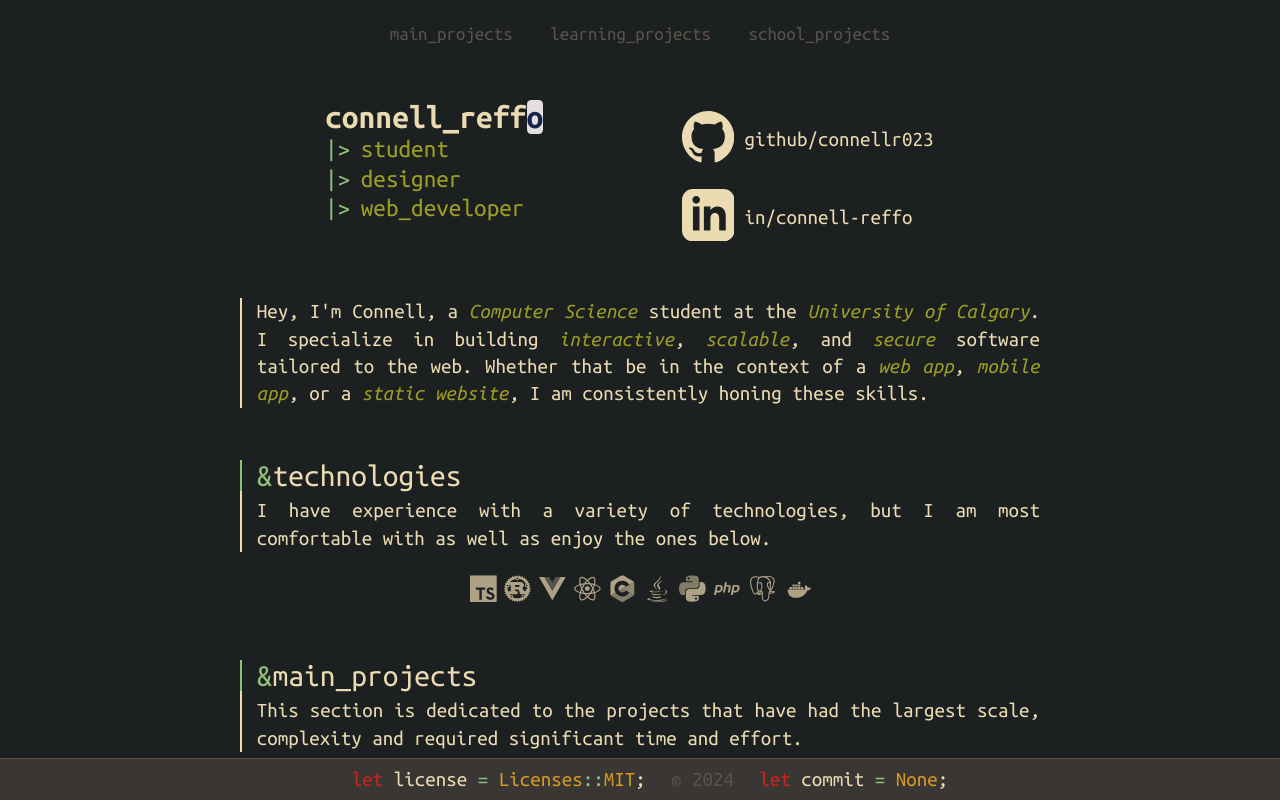
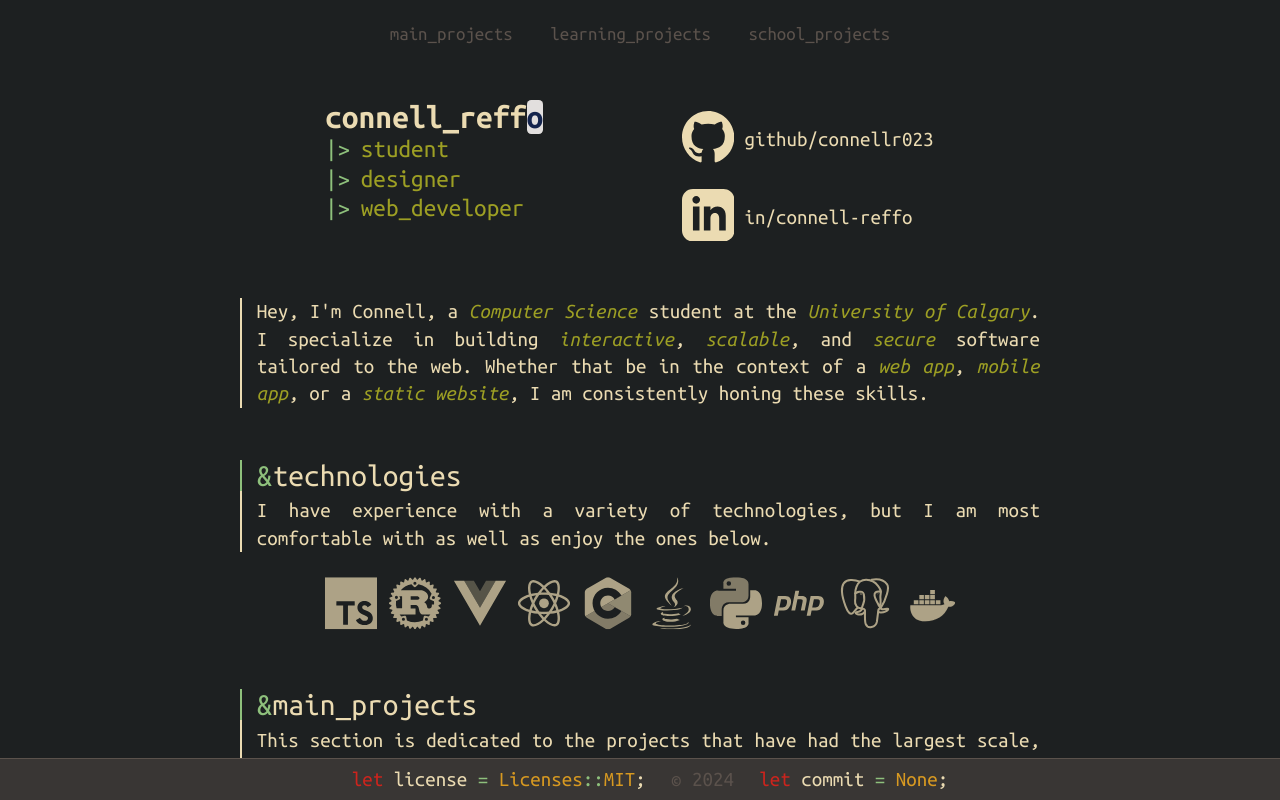
Before and after one commit to connellr023/connellr023.github.io, a SvelteKit app: page / in a window 1280 px wide. Shown: the top 800 px of the page. Built offline with nearby package versions, Linux system fonts and the light colour scheme; no server answers.

Commit message:
Minor updates

```diff
--- a/src/styles/variables.scss
+++ b/src/styles/variables.scss
@@ -26,7 +26,7 @@ $lang-svelte: #ff3e00;
 $mobile-breakpoint: 460px;
 $max-content-width: 800px;
 
-$tech-icon-size: clamp(25px, 2.4lvw, 90px);
+$tech-icon-size: clamp(25px, 5lvw, 60px);
 
 @mixin fade-transform($transform, $duration: 0.5s, $delay-step: 0.15s, $children: 1, $anim-delay: 0, $anim-id) {
     & > * {
```
Also changed, not shown: 1 other file (tests, documents, lock files or other folders).
